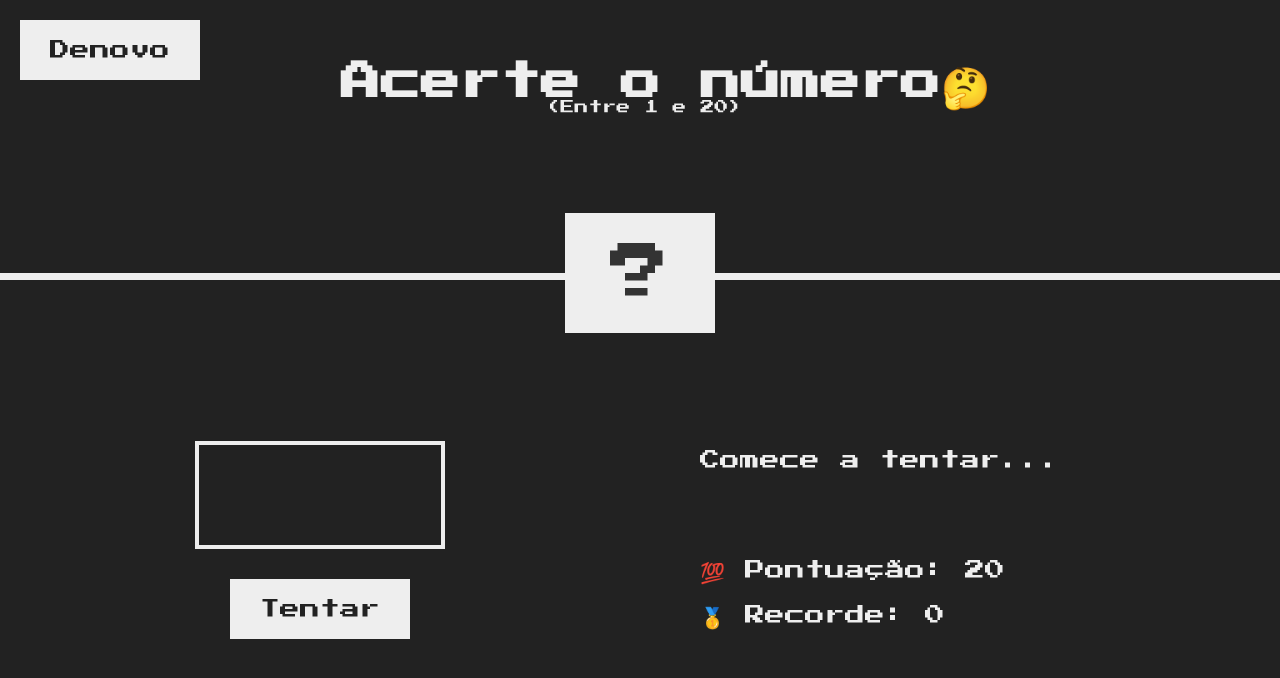
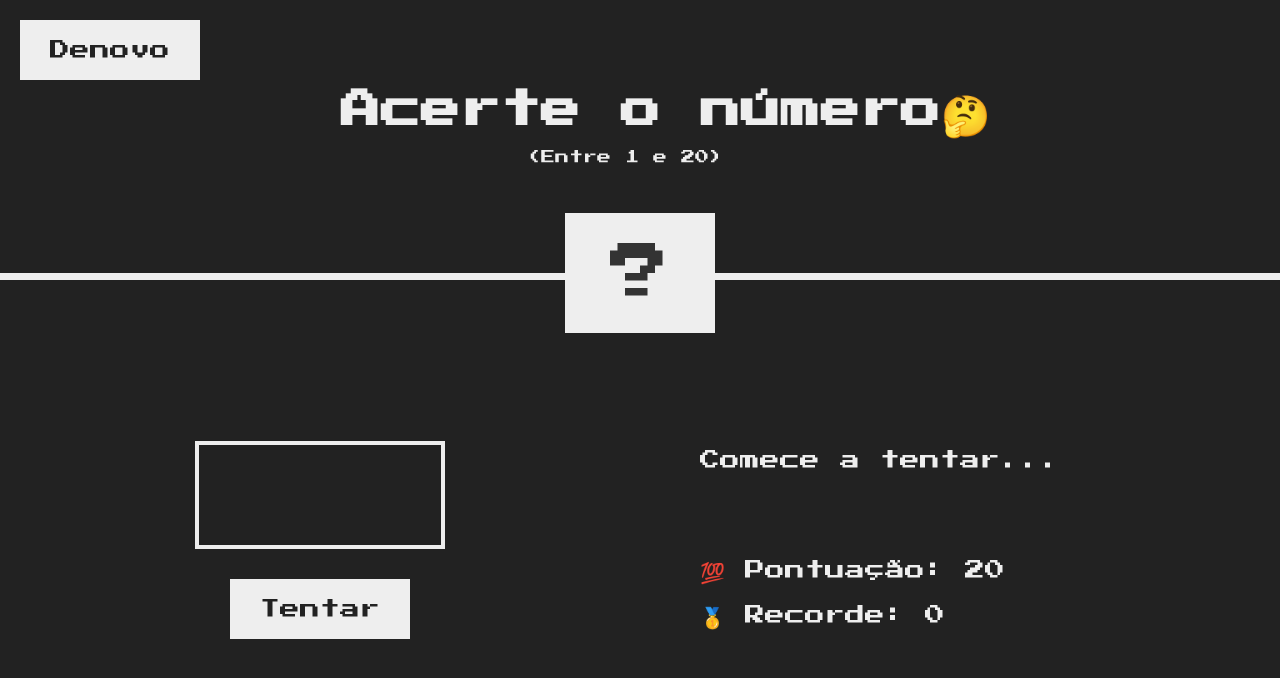
Before and after one commit to Pehoffmann/guessTheNumber, a plain HTML site: page index.html in a window 1280 px wide. Shown: the top 678 px of the page. Drawn offline with Linux system fonts and the light colour scheme.

Commit message:
feature/03

```diff
--- a/assets/stylesheets/style.css
+++ b/assets/stylesheets/style.css
@@ -51,7 +51,7 @@ h1 {
   text-align: center;
   position: absolute;
   width: 100%;
-  top: 32%;
+  top: 42%;
   left: 52%;
   transform: translate(-50%, -50%);
 }
@@ -72,8 +72,8 @@ h1 {
 .between {
   font-size: 1.4rem;
   position: absolute;
-  top: 10rem;
-  right: 42%;
+  top: 15rem;
+  right: 43.5%;
 }
 
 .again {
```
